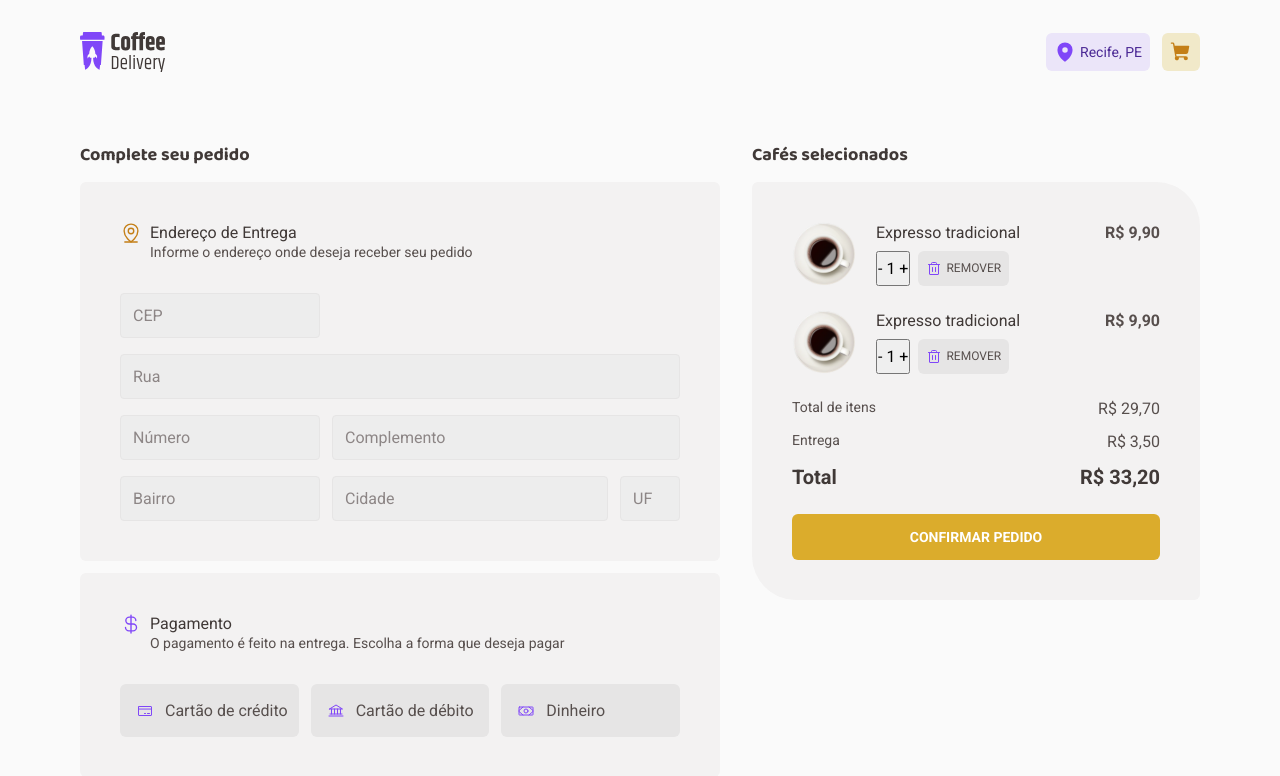
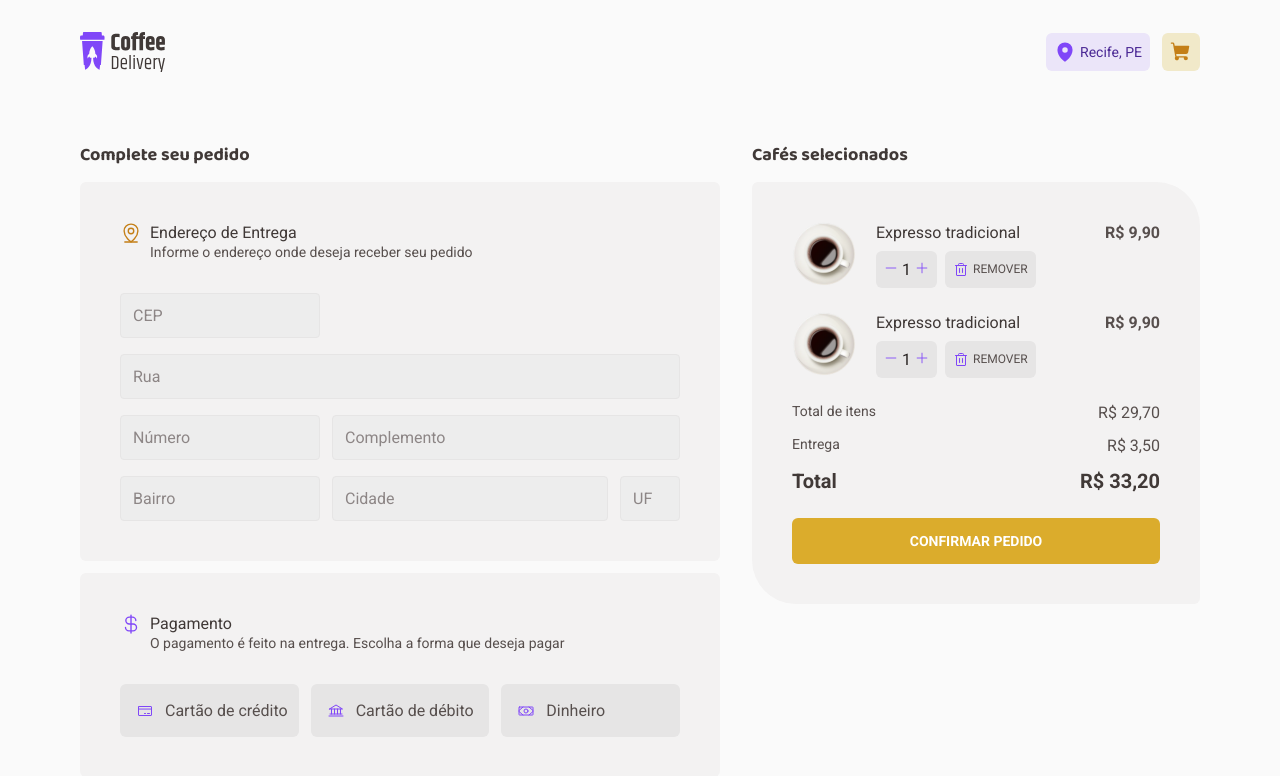
Before and after one commit to guilhermetravinski/ignite-coffee-delivery-1, a React (Vite) app: page /cart in a window 1280 px wide. Shown: the top 776 px of the page. Built offline with nearby package versions, Linux system fonts and the light colour scheme.

Commit message:
feat: add ItemCounterButton in Cart page

```diff
--- a/src/pages/Cart/components/CartSummary/index.tsx
+++ b/src/pages/Cart/components/CartSummary/index.tsx
@@ -1,4 +1,5 @@
 import { Trash } from 'phosphor-react'
+import { ItemCounterButton } from '../../../../components/ItemCounterButton'
 import { Subtitle } from '../Subtitle'
 import {
   CheckoutContainer,
@@ -21,7 +22,11 @@ export function CartSummary() {
             <div>
               <p>Expresso tradicional</p>
               <footer>
-                <button>- 1 +</button>
+                <ItemCounterButton
+                  itemQuantity={1}
+                  onDecreaseItemQuantity={() => {}}
+                  onIncreaseItemQuantity={() => {}}
+                />
                 <DeleteButton>
                   <Trash size={16} />
                   Remover
@@ -36,7 +41,11 @@ export function CartSummary() {
             <div>
               <p>Expresso tradicional</p>
               <footer>
-                <button>- 1 +</button>
+                <ItemCounterButton
+                  itemQuantity={1}
+                  onDecreaseItemQuantity={() => {}}
+                  onIncreaseItemQuantity={() => {}}
+                />
                 <DeleteButton>
                   <Trash size={16} />
                   Remover
```
